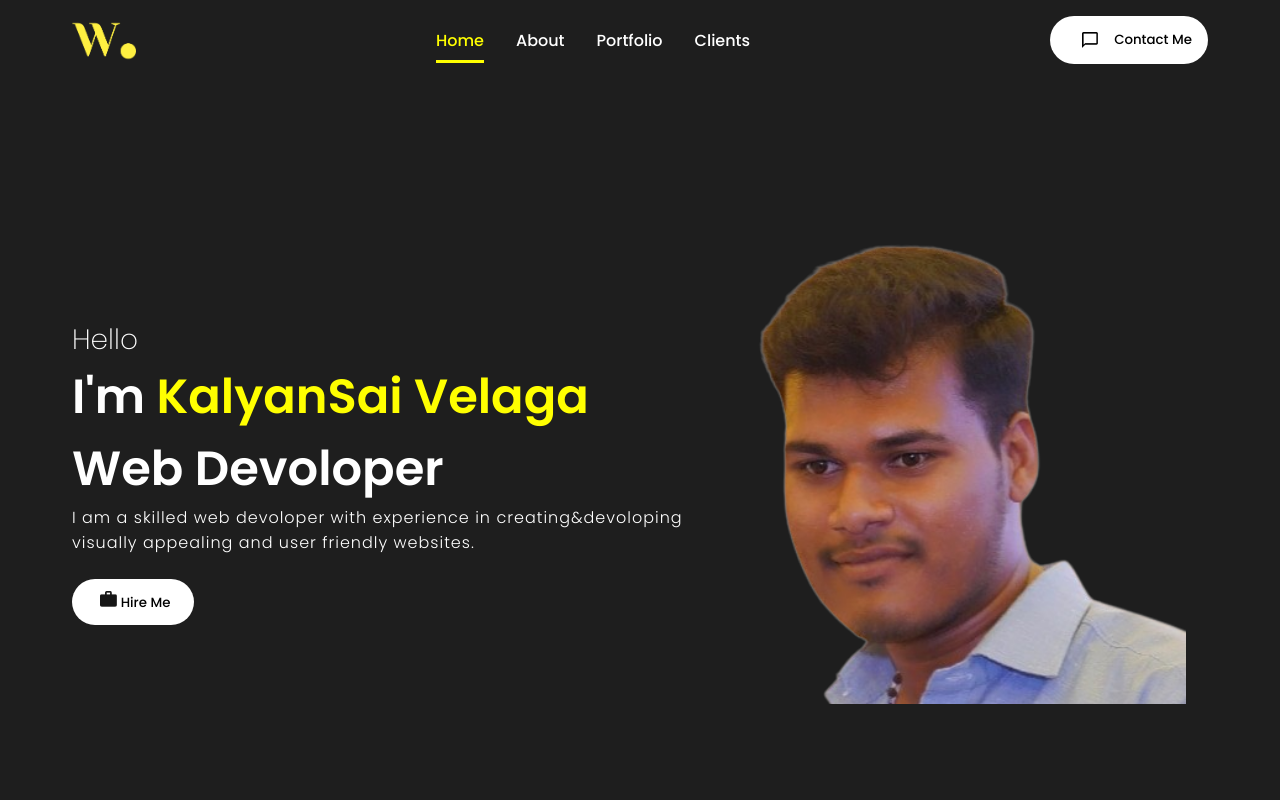
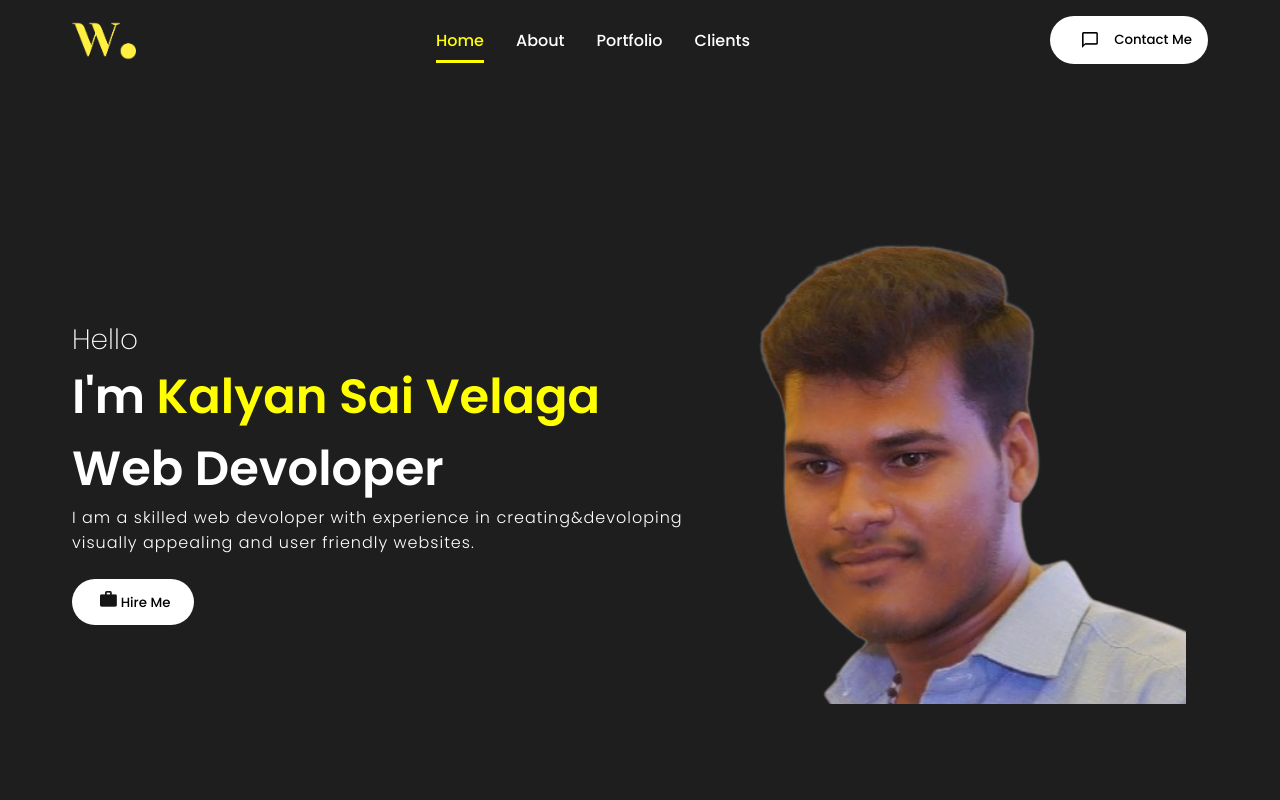
Before and after one commit to kalyansaivelaga/Portfolio, a React (Create React App) app: page / in a window 1280 px wide. Shown: the top 800 px of the page. Built offline with nearby package versions, Linux system fonts and the light colour scheme.

Commit message:
Update intro.js

```diff
--- a/src/components/Intro/intro.js
+++ b/src/components/Intro/intro.js
@@ -9,7 +9,7 @@ function Intro() {
       <div className="introContent">
         <span className="hello">Hello</span>
         <span className="introText">
-          I'm <span className="introName">KalyanSai Velaga</span>
+          I'm <span className="introName">Kalyan Sai Velaga</span>
           <br />
           Web Devoloper
         </span>
```
